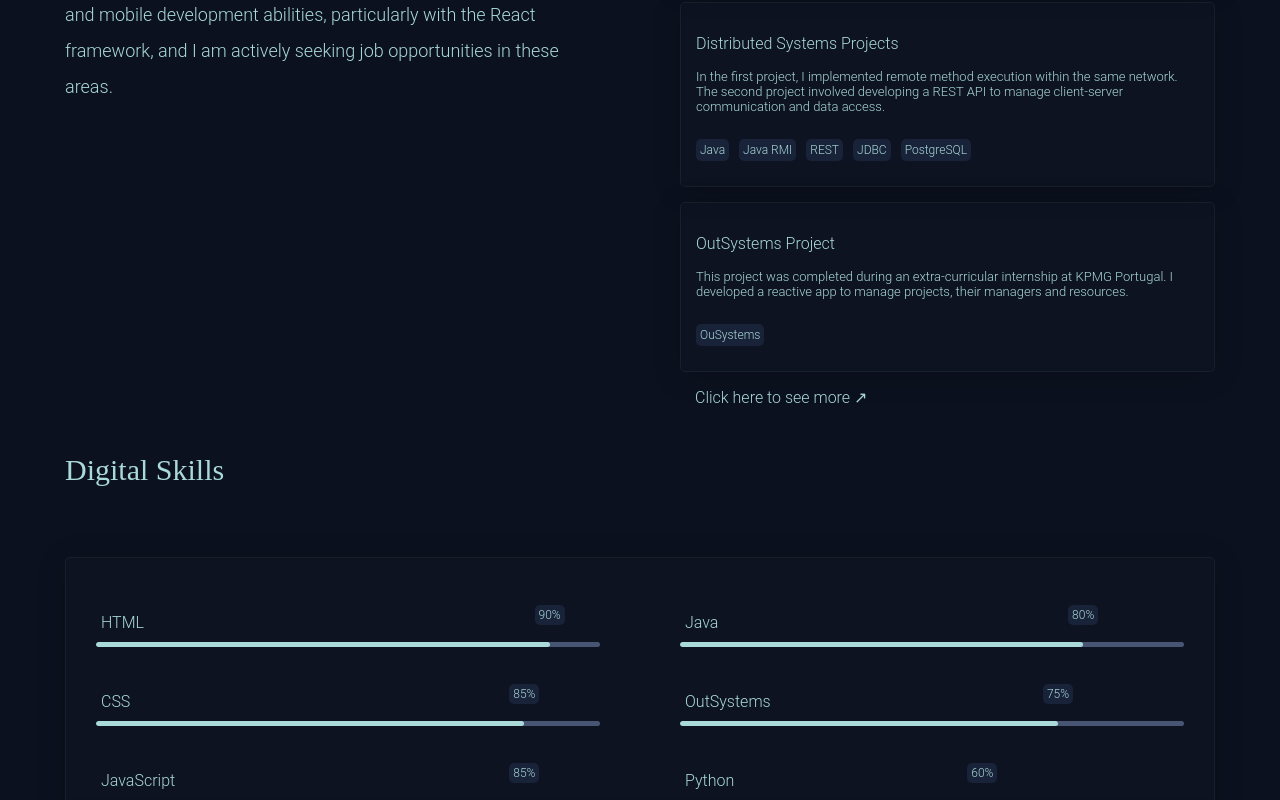
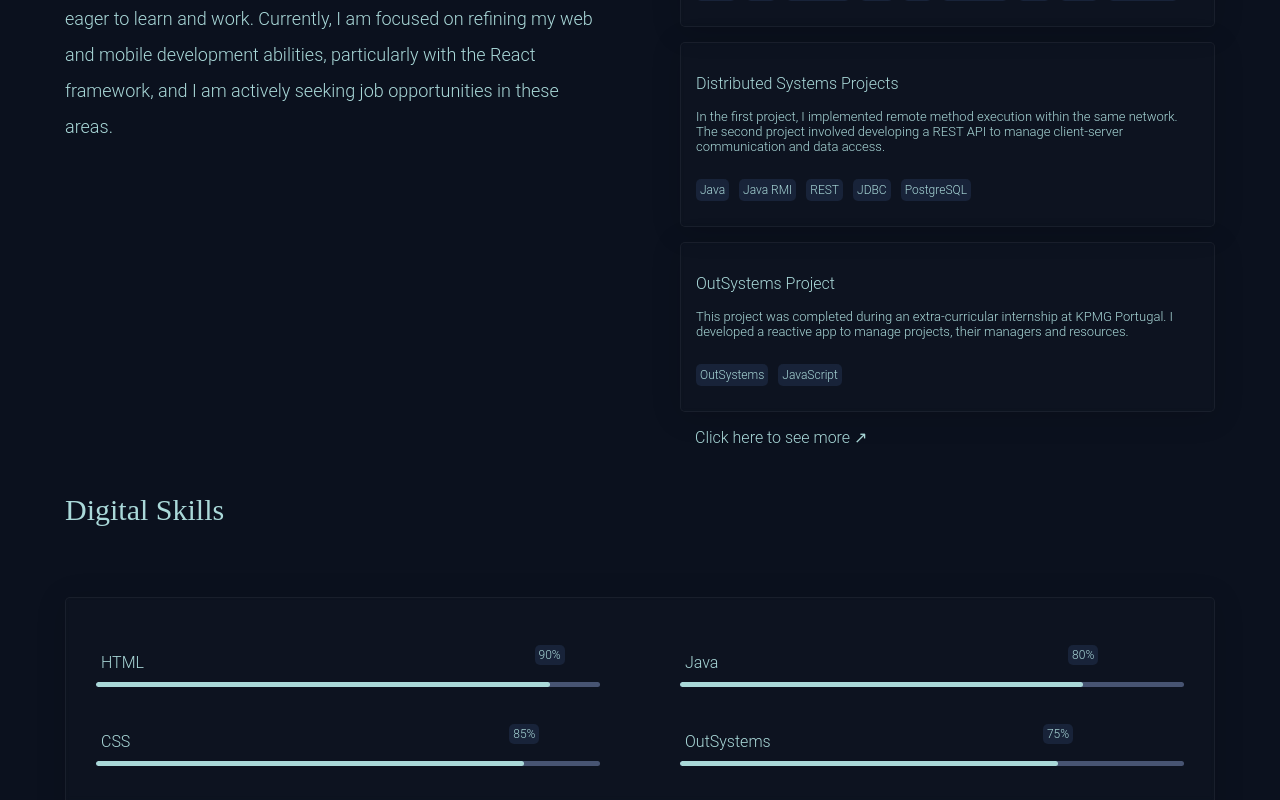
Before and after one commit to DiogoMatos10/portfolio, a React (Vite) app: page / in a window 1280 px wide. Shown: the part 1099-1899 px from the top of the page. Built offline with nearby package versions, Linux system fonts and the light colour scheme; a web font is replaced by a local one.

Commit message:
Portfolio v2.1

```diff
--- a/data.js
+++ /dev/null
@@ -1,55 +0,0 @@
-export const dataProjects=[
-    {
-        name:"Web Technologies Projects",
-        description:"One project focused primarily on front-end development, while the other was a full-stack development project.",
-        technologies:["HTML","CSS","JavaScript","Java","JSP","SpringBoot","Rest","JDBC","PostgreSQL"],
-        link:"https://github.com/DiogoMatos10/Uni/tree/main/TW"
-    },
-    {
-        name:"Distributed Systems Projects",
-        description:"In the first project, I implemented remote method execution within the same network. The second project involved developing a REST API to manage client-server communication and data access.",
-        technologies:["Java","Java RMI","REST","JDBC","PostgreSQL"],
-        link:"https://github.com/DiogoMatos10/Uni/tree/main/SDist"
-    },
-    {
-        name:"OutSystems Project",
-        description:"This project was completed during an extra-curricular internship at KPMG Portugal. I developed a reactive app to manage projects, their managers and resources.",
-        technologies:["OuSystems"],
-        link: null
-    }
-]
-
-export const dataSkills=[
-    {
-        name:"HTML",
-        percentage:"90%"
-    },
-    {
-        name:"CSS",
-        percentage:"85%"
-    },
-    {
-        name:"JavaScript",
-        percentage:"85%"
-    },
-    {
-        name:"React.JS",
-        percentage:"70%"
-    },
-    {
-        name:"Java",
-        percentage:"80%"
-    },
-    {
-        name:"OutSystems",
-        percentage:"75%"
-    },
-    {
-        name:"Python",
-        percentage:"60%"
-    },
-    {
-        name:"C",
-        percentage:"65%"
-    },
-]
--- a/package.json
+++ b/package.json
@@ -17,6 +17,7 @@
     "react": "^18.3.1",
     "react-cookie": "^7.2.0",
     "react-dom": "^18.3.1",
+    "react-ga": "^3.3.1",
     "react-i18next": "^15.0.0",
     "react-icons": "^5.3.0",
     "react-scroll": "^1.9.0",
--- a/src/App.jsx
+++ b/src/App.jsx
@@ -10,13 +10,23 @@ import LoadingScreen from './pages/LoadingScreen';
 import Policy from "./pages/Policy"
 import Cookies from "./components/Cookies/Cookies";
 import ScrollToTopButton from "./components/ScrollToTopButton";
+import ReactGA from "react-ga";
 
+const TRACKING_ID="dddd";
 export const ThemeMode = createContext();
 
 function App() {
   const [themeMode, setThemeMode] = useState(false); // false is dark mode, true is light
   const [loading, setLoading] = useState(true);
   const [cookies, setCookie] = useCookies(["cookieConsent"]);
+
+  // Inicialização do GA apenas com consentimento
+  useEffect(() => {
+    if (cookies.cookieConsent) {
+      ReactGA.initialize(TRACKING_ID);
+      ReactGA.pageview(window.location.pathname);
+    }
+  }, [cookies.cookieConsent]);
 
   useEffect(() => {
     if (themeMode) {
--- a/src/components/Content/AboutContent.jsx
+++ b/src/components/Content/AboutContent.jsx
@@ -1,13 +1,12 @@
 import React, { useEffect, useState, useRef } from 'react';
 import './AboutContent.css';
-import { dataSkills, dataProjects } from '../../../data';
 import { Link } from 'react-router-dom';
 import { useTranslation } from 'react-i18next';
 
 function AboutContent() {
-  const [skills, setSkills] = useState(dataSkills);
   const [ t ,i18n ] = useTranslation('global');
   const projects = t('projects', { returnObjects: true });
+  const skills=t('dataSkills',{ returnObjects: true })
   const skillContainerRef = useRef(null);
 
   useEffect(() => {
--- a/src/components/Content/HomeContent.css
+++ b/src/components/Content/HomeContent.css
@@ -9,7 +9,6 @@
    max-width: 100%;
    box-sizing: border-box;
    color: var(--text-color);
-   margin-top: -20px;
    margin-bottom: -50px;
 }
 
--- a/src/components/Cookies/Cookies.jsx
+++ b/src/components/Cookies/Cookies.jsx
@@ -2,14 +2,26 @@ import React, { useState } from "react";
 import { useTranslation } from "react-i18next";
 import "./Cookies.css";
 import { Link } from "react-router-dom";
+import ReactGA from "react-ga";
+
+const TRACKING_ID="dddd";
 
 function Cookies({ setCookie }) {
     const [t, i18n] = useTranslation('global');
     const [isVisible, setIsVisible] = useState(true);
 
     const giveCookieConsent = (ctrl) => {
-        setCookie("cookieConsent", ctrl, { path: "/" });
+        const oneMonthFromNow = new Date();
+        oneMonthFromNow.setMonth(oneMonthFromNow.getMonth() + 1);
+
+        setCookie("cookieConsent", ctrl, { path: "/" , expires: oneMonthFromNow});
         setIsVisible(false);
+
+        if (ctrl) {
+            // Inicializa o Google Analytics se o usuário aceitar
+            ReactGA.initialize(TRACKING_ID); // Insira o seu ID de acompanhamento
+            ReactGA.pageview(window.location.pathname);
+        }
     };
 
     if (!isVisible) return null;
--- a/translations/en/global.json
+++ b/translations/en/global.json
@@ -56,9 +56,43 @@
             "name": "OutSystems Project",
             "description": "This project was completed during an extra-curricular internship at KPMG Portugal. I developed a reactive app to manage projects, their managers and resources.",
             "technologies": [
-                "OuSystems"
+                "OutSystems", "JavaScript"
             ],
             "link": null
+        }
+    ],
+    "dataSkills":[
+        {
+            "name":"HTML",
+            "percentage":"90%"
+        },
+        {
+            "name":"CSS",
+            "percentage":"85%"
+        },
+        {
+            "name":"JavaScript",
+            "percentage":"85%"
+        },
+        {
+            "name":"React.JS",
+            "percentage":"70%"
+        },
+        {
+            "name":"Java",
+            "percentage":"80%"
+        },
+        {
+            "name":"OutSystems",
+            "percentage":"75%"
+        },
+        {
+            "name":"Python",
+            "percentage":"60%"
+        },
+        {
+            "name":"C",
+            "percentage":"65%"
         }
     ],
     "projectsAbbr":{
--- a/translations/pt/global.json
+++ b/translations/pt/global.json
@@ -59,6 +59,40 @@
                 "OutSystems"
             ],
             "link": null
+        }
+    ],
+    "dataSkills":[
+        {
+            "name":"HTML",
+            "percentage":"90%"
+        },
+        {
+            "name":"CSS",
+            "percentage":"85%"
+        },
+        {
+            "name":"JavaScript",
+            "percentage":"85%"
+        },
+        {
+            "name":"React.JS",
+            "percentage":"70%"
+        },
+        {
+            "name":"Java",
+            "percentage":"80%"
+        },
+        {
+            "name":"OutSystems",
+            "percentage":"75%"
+        },
+        {
+            "name":"Python",
+            "percentage":"60%"
+        },
+        {
+            "name":"C",
+            "percentage":"65%"
         }
     ],
     "projectsAbbr":{
```
Also changed, not shown: 1 other file (tests, documents, lock files or other folders).
